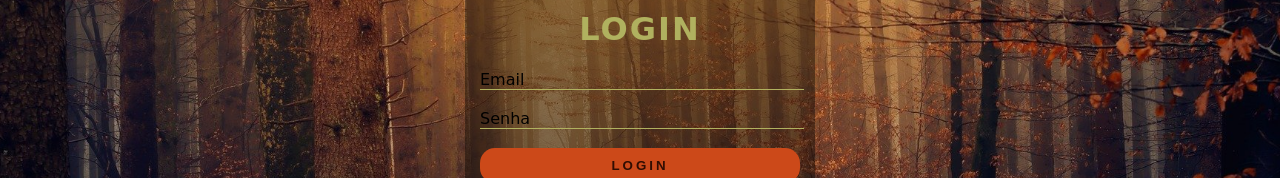
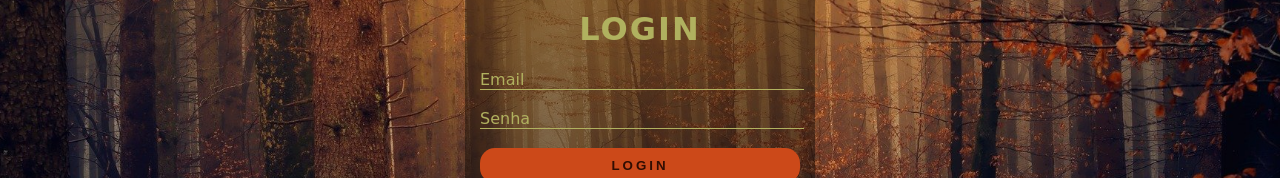
Before and after one commit to AldemirMoraisDeveloper/primeiro-login, a plain HTML site: page index.html in a window 1280 px wide. Shown: the part 259-437 px from the top of the page. Drawn offline with Linux system fonts and the light colour scheme.

Commit message:
mudei a cor da label

```diff
--- a/style.css
+++ b/style.css
@@ -38,6 +38,9 @@ body {
 }
 .inputuser {
     position: relative;
+}
+.inputuser > label {
+    color: var(--cor0);
 }
 .usuario {
     border: none;
```
